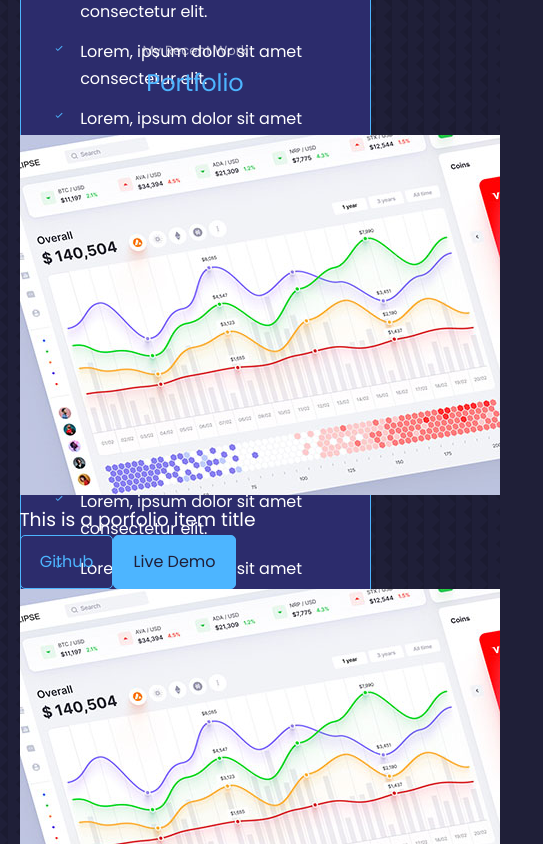
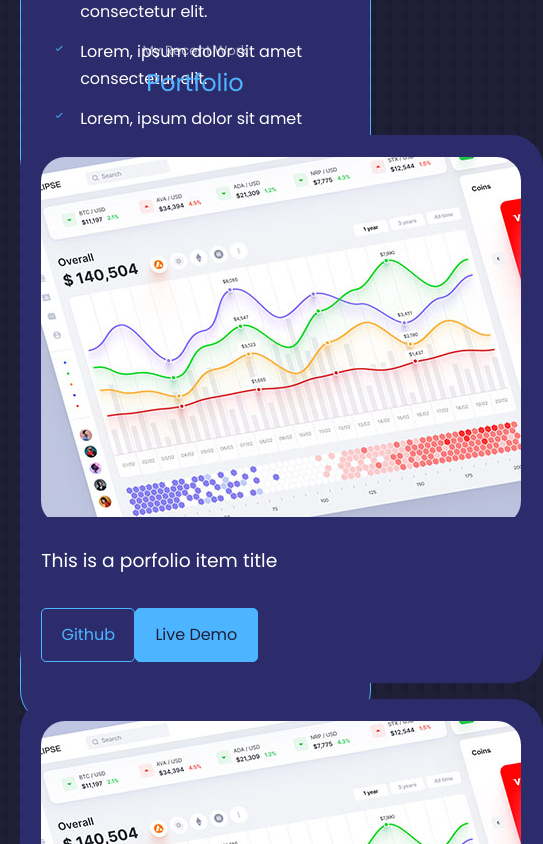
Before and after one commit to hamam99/portofolio-website, a React (Create React App) app: page / in a window 390 px wide. Shown: the part 3720-4564 px from the top of the page, 543 px wide, since content can reach past the window. Built offline with nearby package versions, Linux system fonts and the light colour scheme.

Commit message:
add portoflio screen css

```diff
--- a/src/components/portfolio/portfolio.css
+++ b/src/components/portfolio/portfolio.css
@@ -0,0 +1,51 @@
+.portfolio__container {
+    display: grid;
+    grid-template-columns: repeat(3, 1fr);
+    gap: 2.5rem;
+}
+
+.portfolio__item {
+    background: var(--color-bg-variant);
+    padding: 1.3rem;
+    border-radius: 2rem;
+    border: 1px solid transparent;
+    transition: var(--transition);
+}
+
+.portfolio__item:hover {
+    background: transparent;
+    border-color: var(--color-bg-variant);
+}
+
+.portfolio__item-image {
+    border-radius: 1.5rem;
+    overflow: hidden;
+}
+
+.portfolio__item h3 {
+    margin: 1.2rem 0 2rem;
+}
+
+.portfolio__item-cta {
+    display: flex;
+    gap: 1rem;
+    margin-bottom: 1rem;
+}
+
+
+
+/* MEDIA QUERIES (MEDIUM DEVICES) */
+@media screen and (max-width: 1024px) {
+    .portfolio__container {
+        grid-template-columns: 1fr 1fr;
+        gap: 1.2rem;
+    }
+}
+
+/* MEDIA QUERIES (SMALL DEVICES) */
+@media screen and (max-width: 600px) {
+    .portfolio__container {
+        grid-template-columns: 1fr;
+        gap: 1rem;
+    }
+}
```
